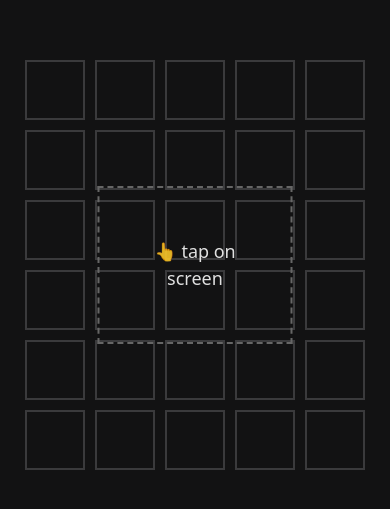
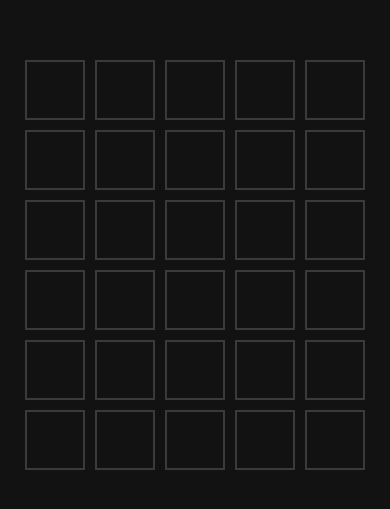
Before and after one commit to Save1i/wordle, a React (Vite) app: page / in a window 390 px wide. Shown: the part 157-666 px from the top of the page. Built offline with nearby package versions, Linux system fonts and the light colour scheme.

Commit message:
fix: phone keyboard

```diff
--- a/src/Board.jsx
+++ b/src/Board.jsx
@@ -1,21 +1,36 @@
-import { memo, useEffect, useRef, useState } from "react"
+import { memo, useRef, useState, useEffect } from "react"
 import "./index.css"
 
-const Board = memo(({gaps}) => {
+const Board = memo(({ gaps }) => {
   const inputRef = useRef(null);
+  const [showOverlay, setShowOverlay] = useState(true);
+  const [isMobileDevice, setIsMobileDevice] = useState(false);
 
-  const [focus, setFocus] = useState(false)
-  const focusRef = useRef(false)
+  // Определяем, является ли устройство мобильным
+  useEffect(() => {
+    const checkMobile = () => {
+      const isMobile = /Android|webOS|iPhone|iPad|iPod|BlackBerry|IEMobile|Opera Mini/i.test(navigator.userAgent);
+      const hasTouch = 'ontouchstart' in window || navigator.maxTouchPoints > 0;
 
-  const handleTouchStart = () => {
+      setIsMobileDevice(isMobile && hasTouch);
+    };
+
+    checkMobile();
+
+    // Также проверяем при изменении размера окна (на случай ориентации)
+    window.addEventListener('resize', checkMobile);
+    return () => window.removeEventListener('resize', checkMobile);
+  }, []);
+
+  const handleActivate = () => {
     if (inputRef.current) {
       inputRef.current.focus();
-      setFocus(true)
+      setTimeout(() => setShowOverlay(false), 50);
     }
+  };
 
-  };
-    console.log(gaps)
-    console.log(focusRef.current)
+  // Показываем overlay только на мобильных устройствах
+  const shouldShowOverlay = showOverlay && isMobileDevice;
 
   return (
     <>
@@ -29,40 +44,50 @@ const Board = memo(({gaps}) => {
           height: 0,
           width: 0
         }}
+        onFocus={() => setShowOverlay(false)}
+        onBlur={() => {
+          if (isMobileDevice) {
+            setShowOverlay(true);
+          }
+        }}
       />
-        {
-            focus ? <p style={{
-            position: 'absolute',
-            opacity: 0,
-            pointerEvents: 'none',
-            height: 0,
-            width: 0
-            }}></p> : <div
+
+      {shouldShowOverlay && (
+        <div
           style={{
-            position: 'absolute',
+            position: 'fixed',
             zIndex: 100,
-            top: '50%',
-            left: '50%',
-            transform: 'translate(-50%, -50%)',
-            padding: '50px',
-            border: '2px dashed #666',
+            top: 0,
+            left: 0,
+            right: 0,
+            bottom: 0,
+            display: 'flex',
+            alignItems: 'center',
+            justifyContent: 'center',
+            backgroundColor: 'rgba(0, 0, 0, 0.8)',
             fontSize: '18px',
             textAlign: 'center'
           }}
-            onTouchStart={handleTouchStart}
-            onClick={() => inputRef.current?.focus()}
+          onTouchStart={handleActivate}
+          onClick={handleActivate}
         >
-            👆 tap on screen
+          <div style={{
+            padding: '40px',
+            border: '2px dashed #fff',
+            color: '#fff',
+            borderRadius: '15px',
+            background: 'rgba(0, 0, 0, 0.5)'
+          }}>
+            👆 Tap anywhere to start typing
           </div>
-        }
+        </div>
+      )}
 
       <div className="board">
         <ul className="board__gaps">
-            {
-                gaps.map((el, index) => (
+          {gaps.map((el, index) => (
             <li key={index} className={el.status + " gap"}>{el.letter}</li>
-                ))
-            }
+          ))}
         </ul>
       </div>
     </>
--- a/src/index.css
+++ b/src/index.css
@@ -159,3 +159,7 @@ body {
     top: 50%;
   }
 }
+
+.overlay {
+  touch-action: none;
+}
```
Lines whose indentation alone changed are shown as unchanged.
